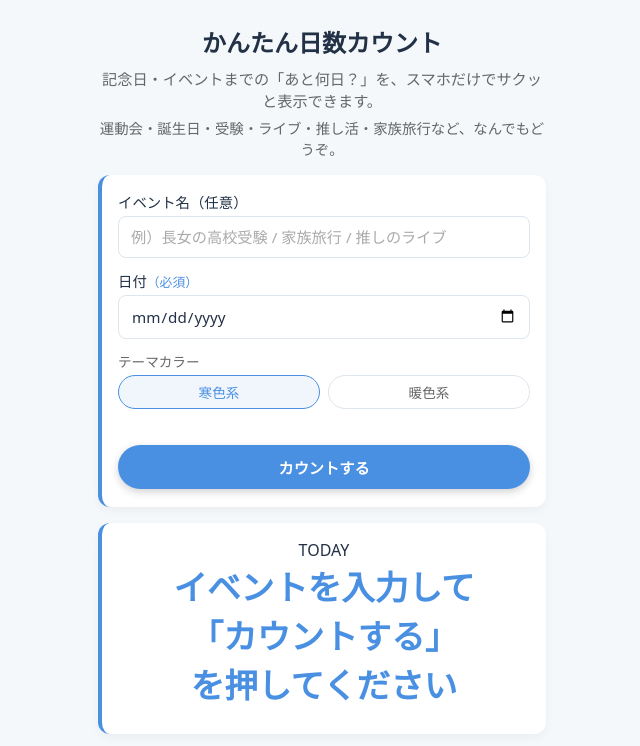
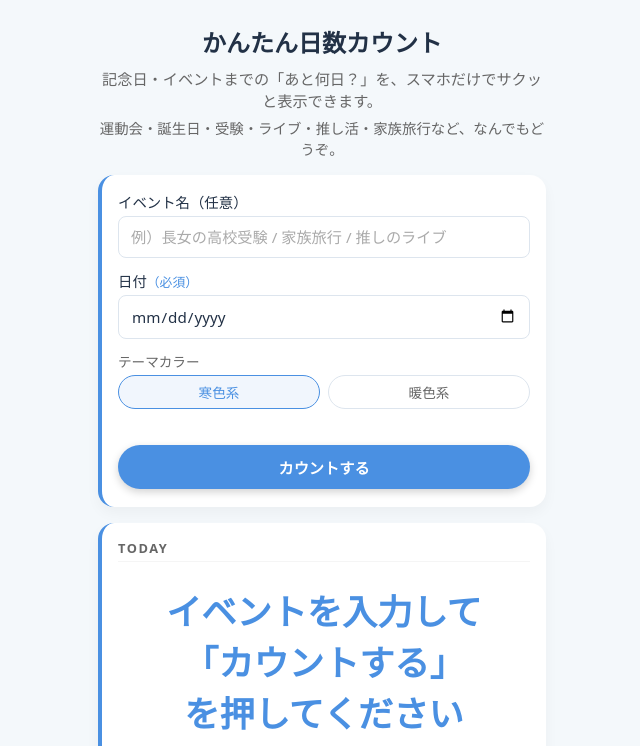
Before and after one commit to cleverkitjp/countdown-tool, a plain HTML site: page index.html in a window 1280 px wide. Shown: the top 746 px of the page, without its empty margins (318-958 px from the left). Drawn offline with nearby package versions, Linux system fonts and the light colour scheme; no server answers.

Commit message:
Update style.css

```diff
--- a/style.css
+++ b/style.css
@@ -9,7 +9,7 @@
   --error: #e53935;
   --border-soft: #dde5ee;
 
-  --shadow-soft: 0 4px 10px rgba(0, 0, 0, 0.04);
+  --shadow-soft: 0 6px 14px rgba(0, 0, 0, 0.04);
 }
 
 /* 暖色系テーマのオーバーライド */
@@ -73,7 +73,7 @@ body {
 
 .card {
   background-color: var(--card-bg);
-  border-radius: 12px;
+  border-radius: 16px;
   box-shadow: var(--shadow-soft);
   padding: 16px 16px 18px;
   margin-bottom: 16px;
@@ -83,6 +83,7 @@ body {
 
 .input-card {
   border-left: 4px solid var(--accent);
+  min-height: 0;
 }
 
 .input-card .form-group {
@@ -172,26 +173,65 @@ input[type="date"]:focus {
 /* 結果カード */
 
 .result-card {
-  text-align: center;
   border-left: 4px solid var(--accent);
+  min-height: 210px; /* 画像化時のアスペクト比を意識して少し高さを確保 */
+  display: flex;
+  flex-direction: column;
+  justify-content: space-between;
 }
 
+/* ヘッダー部分（TODAY + 今日の日付） */
+.result-header {
+  display: flex;
+  align-items: center;
+  justify-content: space-between;
+  margin: 0 0 12px;
+  padding-bottom: 4px;
+  border-bottom: 1px solid rgba(0, 0, 0, 0.04);
+  font-size: 0.8rem;
+  color: var(--text-sub);
+}
+
+.result-header-left {
+  text-transform: uppercase;
+  letter-spacing: 0.12em;
+  font-weight: 600;
+}
+
+.result-header-right {
+  text-align: right;
+}
+
+/* 欧文風日付（today ＆ event） */
+.date-en {
+  font-family: "Roboto", system-ui, -apple-system, BlinkMacSystemFont, sans-serif;
+  letter-spacing: 0.03em;
+  font-size: 0.85rem;
+  color: var(--text-sub);
+}
+
+/* メイン「あと◯日」「本日」「◯日経過」 */
+
 .result-main {
-  font-size: 2.1rem;
+  font-size: 2.2rem;
   font-weight: 800;
-  margin-bottom: 8px;
-  color: var(--accent); /* テーマカラーを適用 */
+  margin: 10px 0 6px;
+  color: var(--accent);
   word-break: keep-all;
+  text-align: center;
 }
+
+/* イベント名＋イベント日 */
 
 .result-sub {
   font-size: 0.95rem;
   color: var(--text-sub);
   margin-bottom: 4px;
+  text-align: center;
 }
 
 .result-sub.date {
-  font-size: 0.9rem;
+  margin-top: 2px;
 }
 
 /* ボタン */
```
